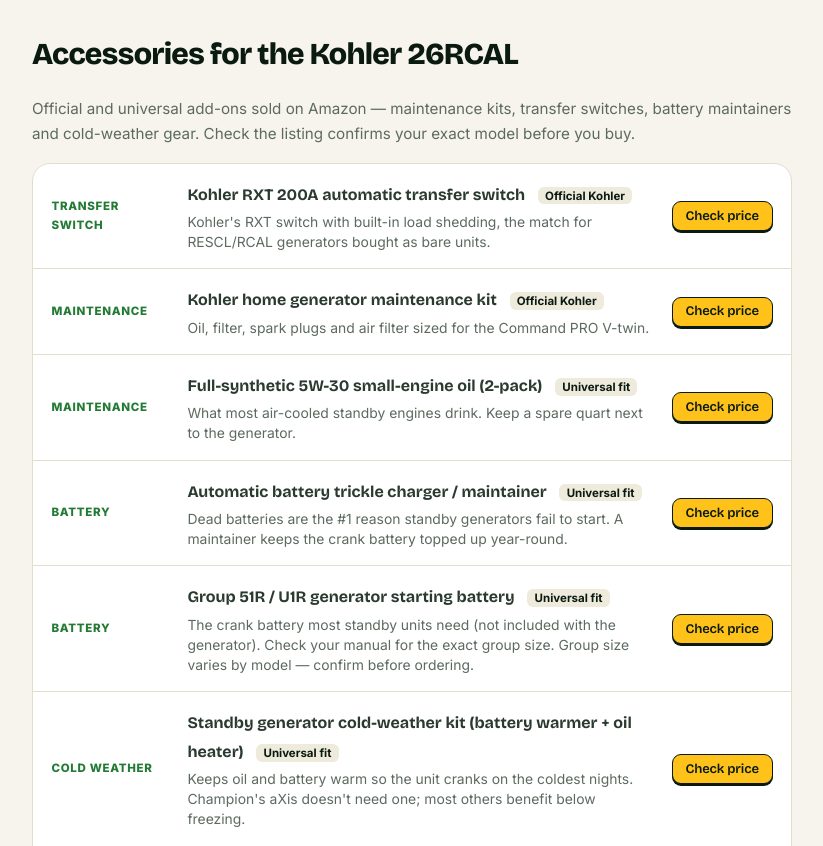
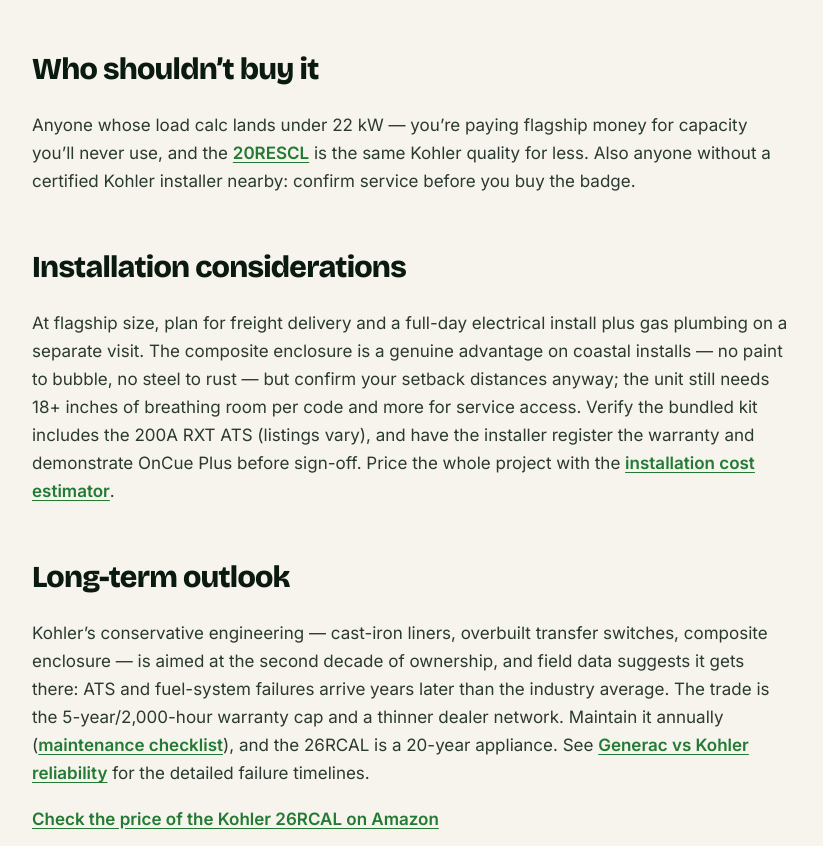
Before and after one commit to sagivo/standby-generator-guide, an Astro site: page /generators/kohler-26rcal in a window 1280 px wide. Shown: the part 3783-4629 px from the top of the page, without its empty margins (138-961 px from the left). Built offline with nearby package versions, Linux system fonts and the light colour scheme; Astro itself is replaced by a stand-in of ours; no server answers; a web font is replaced by a local one.

Commit message:
Content engine: SEO tune-up + new articles (src/content/reviews/kohler-26rcal.md)

```diff
--- a/src/content/reviews/kohler-26rcal.md
+++ b/src/content/reviews/kohler-26rcal.md
@@ -31,4 +31,20 @@
 - **Dealer network:** Smaller than Generac's. Confirm a certified installer near you before buying.
 - **Price:** Usually a premium over the equivalent Guardian. You're paying for the enclosure and engineering.
 
+## 26RCAL vs Guardian 26kW: the flagship decision
+
+This is the closest head-to-head in home standby. The [Generac Guardian 26kW](/generators/generac-guardian-26kw/) counters with a denser dealer network, usually lower street pricing, and an unlimited-hours warranty. The Kohler counters with the composite enclosure, PowerBoost starting, and a reputation for later-life reliability. On propane (full 26 kW for both), it's nearly a coin flip decided by your installer. On natural gas, note both derate — Kohler to ~24 kW — and re-run your [load calculation](/tools/kw-size-calculator/). Read the full [Generac vs Kohler reliability](/posts/generac-vs-kohler-reliability/) analysis before deciding.
+
+## Who shouldn't buy it
+
+Anyone whose load calc lands under 22 kW — you're paying flagship money for capacity you'll never use, and the [20RESCL](/generators/kohler-20rescl/) is the same Kohler quality for less. Also anyone without a certified Kohler installer nearby: confirm service before you buy the badge.
+
+## Installation considerations
+
+At flagship size, plan for freight delivery and a full-day electrical install plus gas plumbing on a separate visit. The composite enclosure is a genuine advantage on coastal installs — no paint to bubble, no steel to rust — but confirm your setback distances anyway; the unit still needs 18+ inches of breathing room per code and more for service access. Verify the bundled kit includes the 200A RXT ATS (listings vary), and have the installer register the warranty and demonstrate OnCue Plus before sign-off. Price the whole project with the [installation cost estimator](/tools/install-cost-estimator/).
+
+## Long-term outlook
+
+Kohler's conservative engineering — cast-iron liners, overbuilt transfer switches, composite enclosure — is aimed at the second decade of ownership, and field data suggests it gets there: ATS and fuel-system failures arrive years later than the industry average. The trade is the 5-year/2,000-hour warranty cap and a thinner dealer network. Maintain it annually ([maintenance checklist](/posts/standby-generator-maintenance/)), and the 26RCAL is a 20-year appliance. See [Generac vs Kohler reliability](/posts/generac-vs-kohler-reliability/) for the detailed failure timelines.
+
 [Check the price of the Kohler 26RCAL on Amazon](amazon:kohler-26rcal)
```
